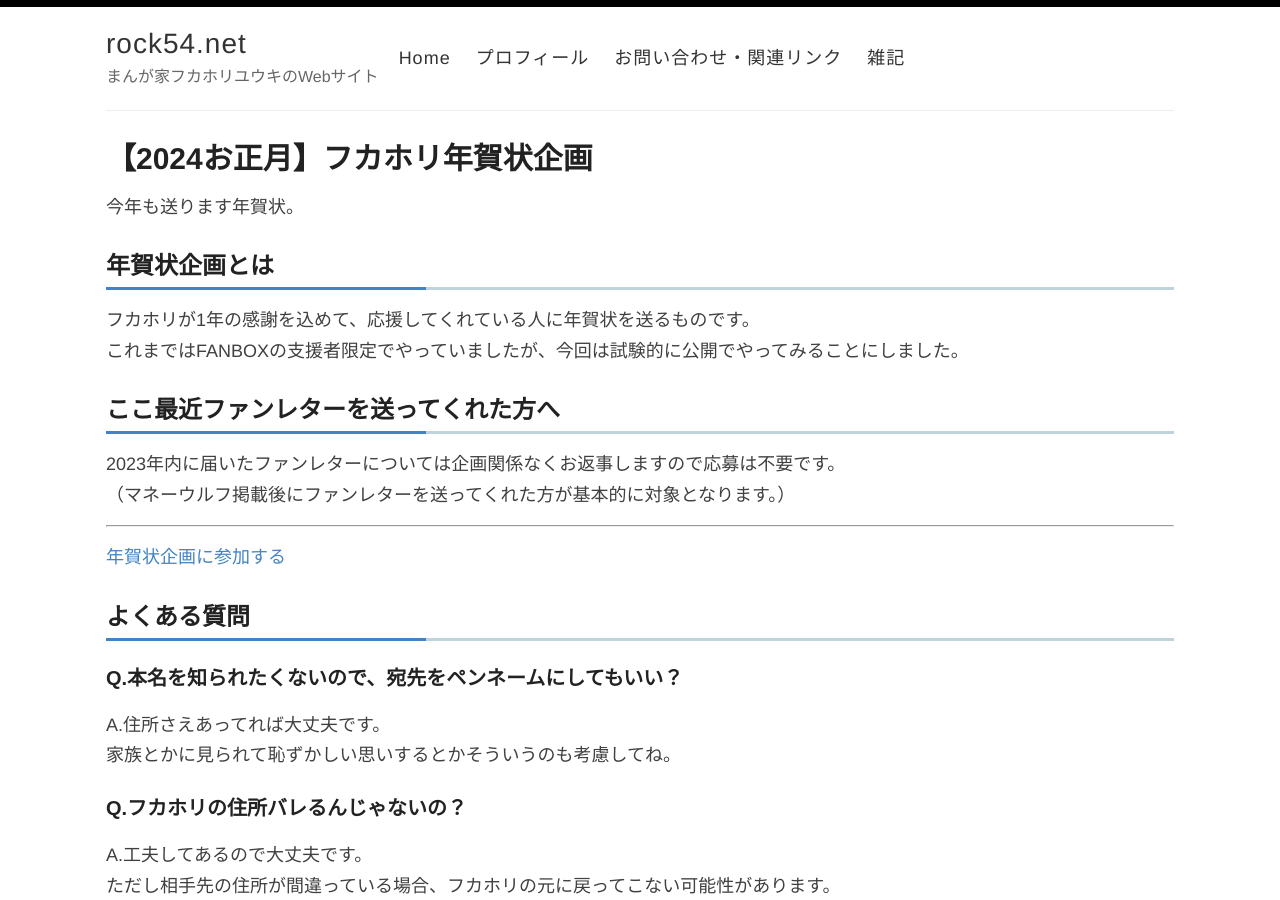
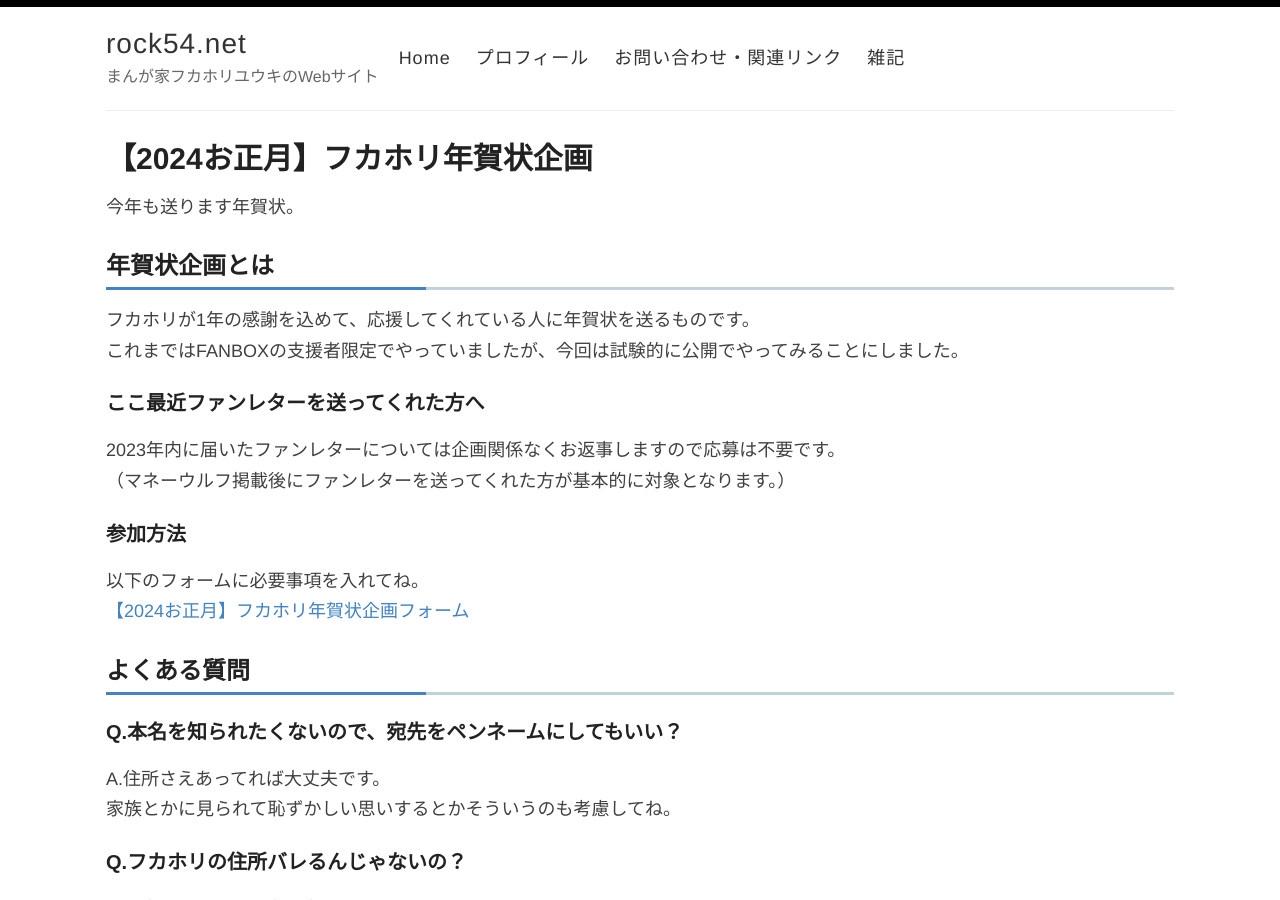
Before and after one commit to fukahorock/rock54main, a Jekyll site: the page built from events/2024newyear.md, in a window 1280 px wide and 900 px high. Built offline with Jekyll 4.4.1, drawn with Linux system fonts in a browser that asks for light colours.

Commit message:
Update 2024newyear.md

```diff
--- a/events/2024newyear.md
+++ b/events/2024newyear.md
@@ -9,14 +9,14 @@ layout: page
 フカホリが1年の感謝を込めて、応援してくれている人に年賀状を送るものです。
 これまではFANBOXの支援者限定でやっていましたが、今回は試験的に公開でやってみることにしました。
 
-## ここ最近ファンレターを送ってくれた方へ
+### ここ最近ファンレターを送ってくれた方へ
 2023年内に届いたファンレターについては企画関係なくお返事しますので応募は不要です。
 （マネーウルフ掲載後にファンレターを送ってくれた方が基本的に対象となります。）
 
+### 参加方法
+以下のフォームに必要事項を入れてね。
+[【2024お正月】フカホリ年賀状企画フォーム](https://forms.gle/g8SD9cSVUg2A5pHu7)
 
----
-
-[年賀状企画に参加する](https://forms.gle/g8SD9cSVUg2A5pHu7)
 
 
 ## よくある質問
```
